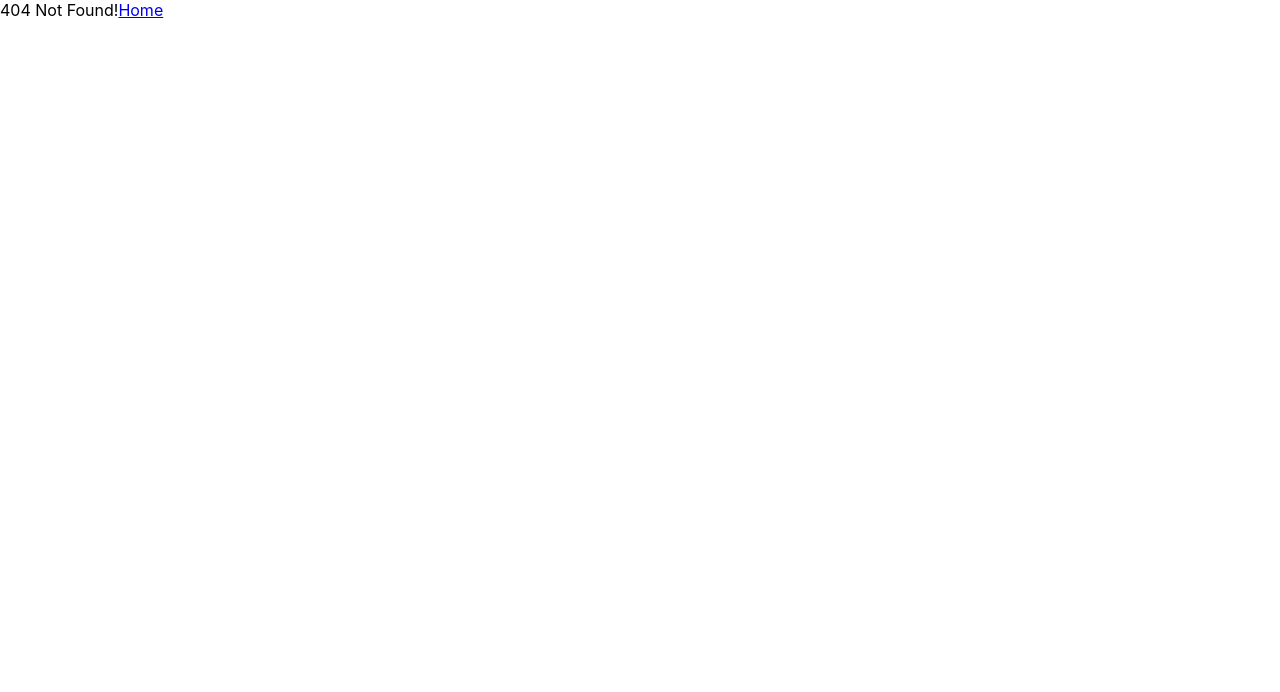
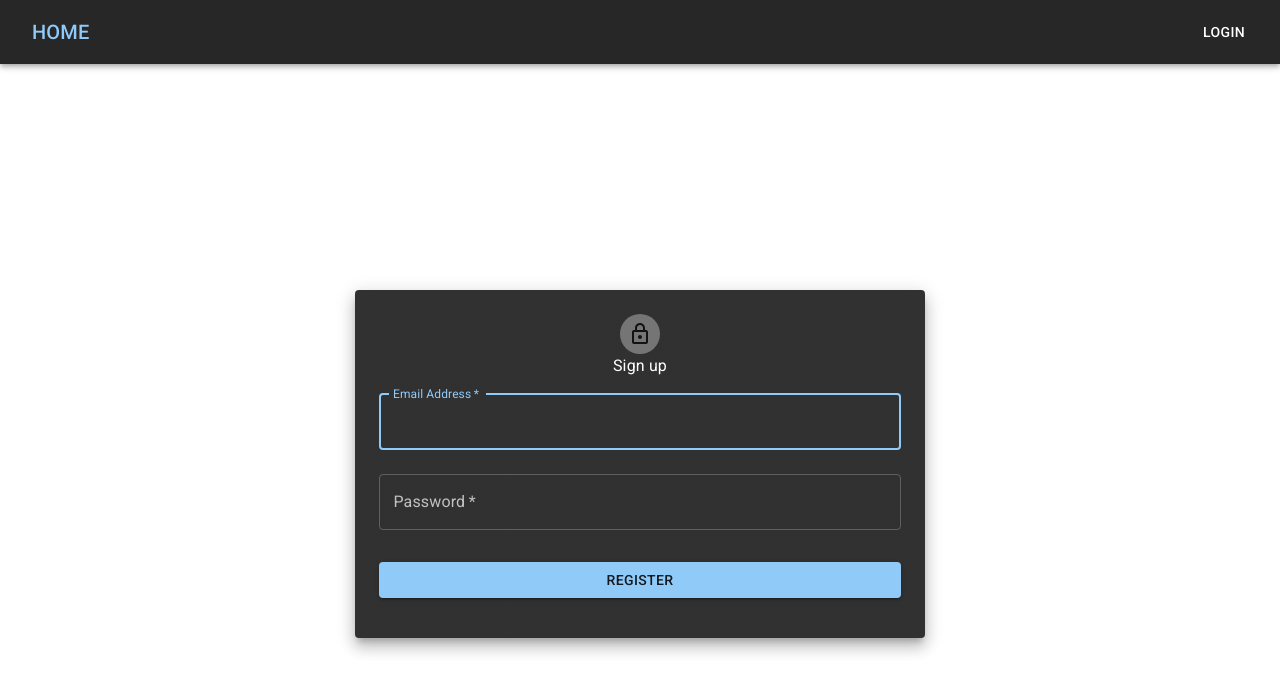
Before and after one commit to Luckny/Django-React-Auth, a React (Create React App) app in the folder client/: page /signup in a window 1280 px wide. Before the commit this address had no page. Shown: the top 692 px of the page. Built offline with nearby package versions, Linux system fonts and the light colour scheme; no server answers.

Commit message:
feat: succesfully registering users

```diff
--- a/client/package.json
+++ b/client/package.json
@@ -15,6 +15,7 @@
     "@types/node": "^16.18.95",
     "@types/react": "^18.2.74",
     "@types/react-dom": "^18.2.24",
+    "axios": "^1.6.8",
     "react": "^18.2.0",
     "react-dom": "^18.2.0",
     "react-router-dom": "^6.22.3",
--- a/client/src/pages/Signup/SignupForm.tsx
+++ b/client/src/pages/Signup/SignupForm.tsx
@@ -1 +1,88 @@
-export { }
+import {
+  Avatar,
+  Box,
+  Grid,
+  Paper,
+  TextField,
+  Typography,
+  Button,
+} from '@mui/material';
+import React, { useState } from 'react';
+import LockOutlinedIcon from '@mui/icons-material/LockOutlined';
+import useSignup from './useSignup';
+
+export default function Signup() {
+  const [email, setEmail] = useState('');
+
+  const [password, setPassword] = useState('');
+  const { signup, isLoading, error } = useSignup();
+
+  // Function to handle form submission
+  const handleSubmit = async (event: React.FormEvent<HTMLFormElement>) => {
+    event.preventDefault();
+    await signup(email, password);
+  };
+
+  return (
+    <Grid
+      container
+      direction="column"
+      alignItems="center"
+      justifyContent="center"
+      sx={{ minHeight: '100vh' }}
+      maxWidth="xs"
+    >
+      <Paper elevation={10} sx={{ padding: 3, display: 'flex' }}>
+        <Grid
+          sx={{
+            display: 'flex',
+            flexDirection: 'column',
+            alignItems: 'center',
+          }}
+        >
+          <Avatar>
+            <LockOutlinedIcon />
+          </Avatar>
+          <Typography component="h2">Sign up</Typography>
+          <Box component="form" onSubmit={handleSubmit}>
+            <TextField
+              margin="normal"
+              required
+              fullWidth
+              id="email"
+              label="Email Address"
+              name="email"
+              autoComplete="email"
+              autoFocus
+              onChange={(e) => setEmail(e.target.value)}
+              value={email}
+            />
+            <TextField
+              margin="normal"
+              required
+              fullWidth
+              name="password"
+              label="Password"
+              type="password"
+              id="password"
+              autoComplete="current-password"
+              onChange={(e) => setPassword(e.target.value)}
+              value={password}
+            />
+
+            <Button
+              disabled={isLoading}
+              type="submit"
+              fullWidth
+              variant="contained"
+              sx={{ mt: 3, mb: 2 }}
+            >
+              Register
+            </Button>
+            {error && <div>{error}</div>}
+          </Box>
+        </Grid>
+      </Paper>
+    </Grid>
+  );
+}
--- a/client/src/pages/Signup/index.tsx
+++ b/client/src/pages/Signup/index.tsx
@@ -1 +1,6 @@
-export { }
+import React from 'react';
+import SignupForm from './SignupForm';
+
+export default function Login() {
+  return <SignupForm />;
+}
--- /dev/null
+++ b/client/src/pages/Signup/useSignup.tsx
@@ -0,0 +1,49 @@
+import { useState } from 'react';
+import axios from 'axios';
+import useAuthContext from '../../contexts/AuthContext/useAuthContext';
+import { IUserPayload } from '../../types/AuthTypes';
+
+function isUserPayload(object: unknown): object is IUserPayload {
+  if (object !== null && typeof object === 'object') {
+    return 'access_token' in object;
+  }
+
+  return false;
+}
+
+export default function useSignup() {
+  interface ErrorState {
+    email: string[]; // Define the type for the email array as string[]
+  }
+
+  const [error, setError] = useState<ErrorState>({ email: [] });
+  const [isLoading, setIsLoading] = useState(false);
+  const { setUser } = useAuthContext();
+  const url = `${process.env.REACT_APP_API_URL}/users/`;
+
+  const signup = async (email: string, password: string) => {
+    // if url is not defined cancel operation
+    if (!url) return;
+    // Start loading on function call
+    setIsLoading(true);
+    // reset error
+    setError({ email: [] });
+    try {
+      const { data }: { data: unknown } = await axios.post(url, {
+        email,
+        password,
+      });
+
+      if (isUserPayload(data)) {
+        localStorage.setItem('token', data.access_token!);
+        setUser(data);
+      }
+      setIsLoading(false);
+    } catch (e: any) {
+      setIsLoading(false);
+      setError(e.response.data);
+    }
+  };
+
+  return { signup, isLoading, error: error.email[0] };
+}
```
Also changed, not shown: client/src/index.tsx (+8 -3 lines), 1 other file (tests, documents, lock files or other folders).
